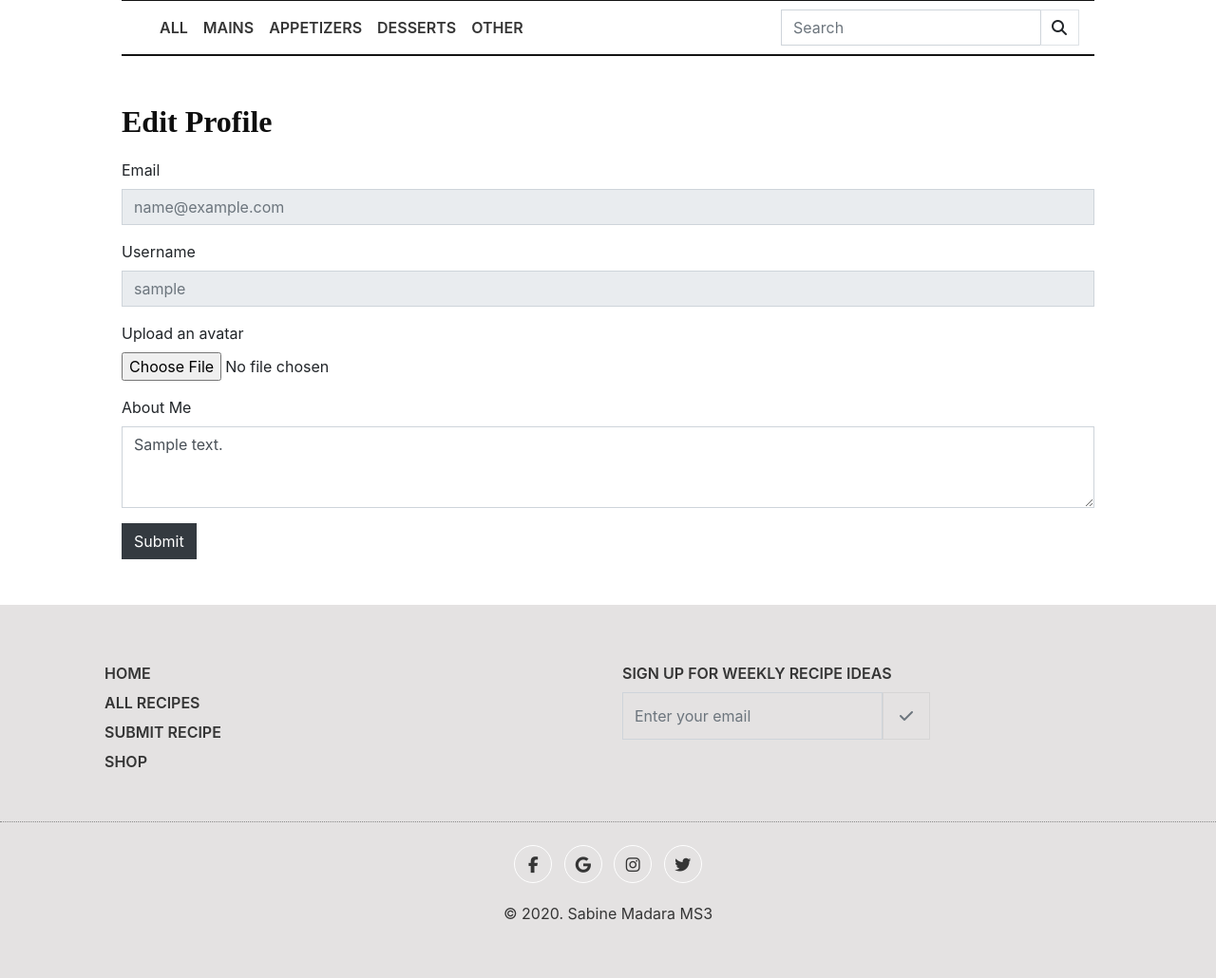
After one commit to sabinemm/recipe-site-ms3, a Flask app: page /edit_profile in a window 1280 px wide. The commit adds this page. Shown: the part 321-1351 px from the top of the page at 95% size. Run offline with Flask 2, Linux system fonts and the light colour scheme; the visitor is signed in with stand-in values (Sample User, id 1); a database or web service that is not in the repository returns one stand-in record (values such as "Sample title"); some libraries are stand-ins or nearby versions; some web fonts are replaced.

Commit message:
edit user profile page and function

```diff
--- a/app.py
+++ b/app.py
@@ -96,11 +96,36 @@ def profile(username):
     username = mongo.db.users.find_one(
         {"username": session["user"]})["username"]
     recipe = mongo.db.recipe.find({"username": username})
+    the_user = mongo.db.users.find_one({"_id": ''})
+    print(the_user)
     if session["user"]:
         return render_template("users/profile.html", recipe=recipe, username=username)
         if user == 'admin':
             recipe = recipe = mongo.db.recipe.find()
     return render_template("users/login.html")
+
+
+@app.route('/edit_profile')
+@login_required
+def edit_profile():
+    username = mongo.db.users.find_one(
+        {"username": session["user"]})
+    print(username)
+    return render_template("users/edit_profile.html", username=username)
+
+
+""" @ app.route('/edit_recipe/<recipe_id>')
+def edit_recipe(recipe_id):
+    the_recipe = mongo.db.recipe.find_one({"_id": ObjectId(recipe_id)})
+    categories_cursor = mongo.db.categories.find()
+    return render_template('edit_recipe.html', the_recipe=the_recipe, categories=categories_cursor)
+ """
+
+
+@ app.route('/update_profile')
+@ login_required
+def update_profile():
+    return redirect(url_for(profile))
 
 
 @ app.route('/logout')
--- a/static/js/main.js
+++ b/static/js/main.js
@@ -8,3 +8,5 @@ var fade_out = function () {
 }
 
 setTimeout(fade_out, 5000);
+
+$('.file-upload').file_upload();
--- a/templates/recipe.html
+++ b/templates/recipe.html
@@ -10,7 +10,6 @@
         <p class="text-lowercase"> at {{recipe.date_added}} in category:
             {{recipe.category_name}}</p>
     </div>
-
 </div>
 
 <!-- Receipe Img -->
@@ -94,7 +93,6 @@
 {% endif %}
 
 
-
 <!-- Modal -->
 <div class="modal fade" id="delete" tabindex="-1" role="dialog" aria-labelledby="delete_recipe" aria-hidden="true">
     <div class="modal-dialog modal-dialog-centered " role="document">
--- /dev/null
+++ b/templates/users/edit_profile.html
@@ -0,0 +1,28 @@
+{% extends 'base.html' %} {% block content %}
+<div class="recipe-headline text-capitalize">
+    <h2>Edit Profile</h2>
+</div>
+
+<form class="pb-5" action="">
+    <div class="form-group">
+        <label for="formGroupExampleInput">Email</label>
+        <input disabled type="text" class="form-control" id="formGroupExampleInput" placeholder="{{ username.email }}">
+    </div>
+    <div class="form-group">
+        <label for="formGroupExampleInput">Username</label>
+        <input disabled type="text" class="form-control" id="formGroupExampleInput"
+            placeholder="{{ username.username }}">
+    </div>
+    <div class="form-group">
+        <label for="exampleFormControlFile1">Upload an avatar</label>
+        <input type="file" id="upload_avatar" id="upload_avatar" class="file-upload form-control-file"
+            data-max-file-size="2M" />
+    </div>
+    <div class="form-group">
+        <label for="exampleFormControlTextarea1">About Me</label>
+        <textarea class="form-control" id="exampleFormControlTextarea1" rows="3">{{ username.about_me }}</textarea>
+    </div>
+    <button type="submit" class="btn btn-dark">Submit</button>
+</form>
+
+{% endblock %}
```
Also changed, not shown: templates/users/profile.html (+10 -7 lines), README.md.
